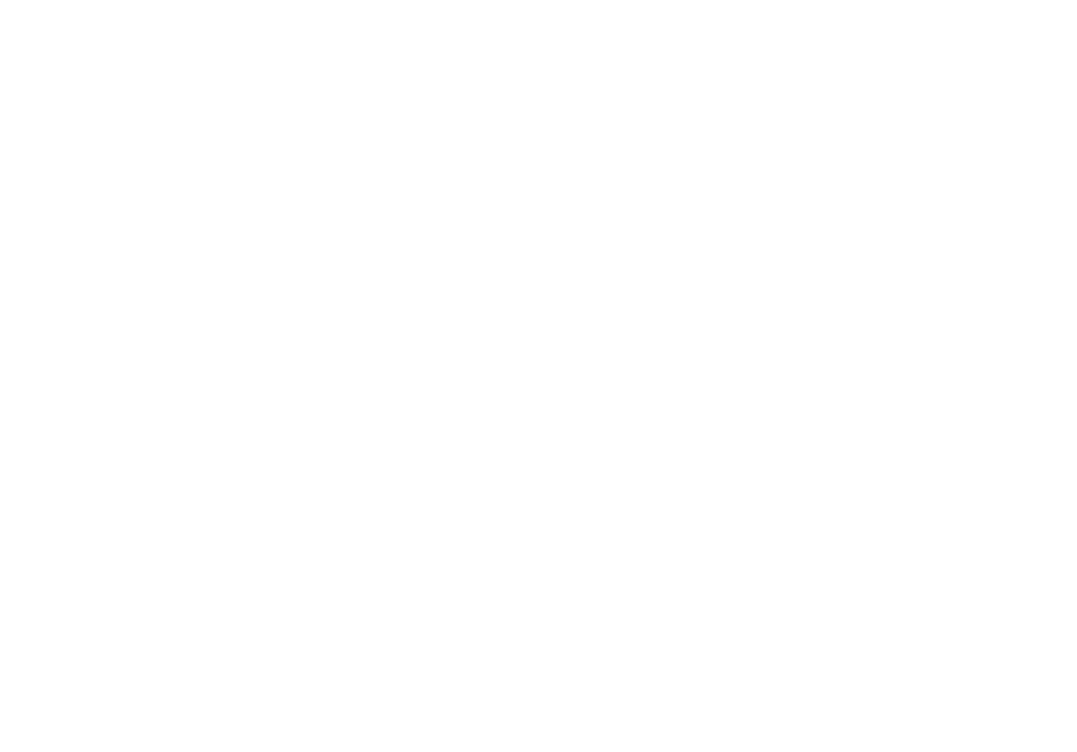
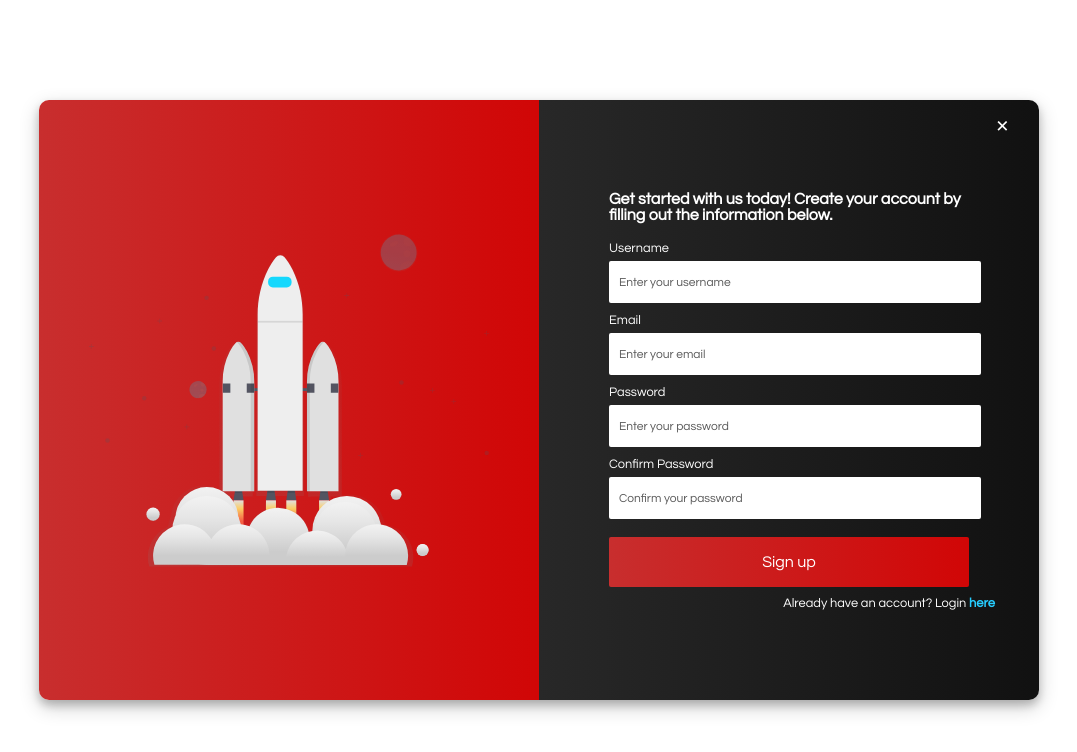
Before and after one commit to KailashJS/portal-redify, a React (Create React App) app: page /logIn in a window 1280 px wide. Shown: the top 752 px of the page, without its empty margins (101-1178 px from the left). Built offline with nearby package versions, Linux system fonts and the light colour scheme.

Commit message:
Registration + Login Form added

```diff
--- a/src/App.js
+++ b/src/App.js
@@ -1,11 +1,11 @@
 import "./app.css";
-import Home from './pages/home/Home';
-import { BrowserRouter as Router, Switch, Route } from 'react-router-dom';
-import MyFavourite from './pages/myFavourite/MyFavourite';
-import MyProfile from './pages/myProfile/MyProfile';
-
-import Notifications from './pages/notifications/Notifications';
-import Settings from './pages/settings/Settings';
+import Home from "./pages/home/Home";
+import { BrowserRouter as Router, Switch, Route } from "react-router-dom";
+import MyFavourite from "./pages/myFavourite/MyFavourite";
+import MyProfile from "./pages/myProfile/MyProfile";
+import Notifications from "./pages/notifications/Notifications";
+import Settings from "./pages/settings/Settings";
+import Form from "./Form";
 
 function App() {
   return (
@@ -13,6 +13,9 @@
       <Switch>
         <Route exact path="/">
           <Home />
+        </Route>
+        <Route path="/logIn">
+          <Form />
         </Route>
         <Route path="/myFavourites">
           <MyFavourite />
--- a/src/Form.css
+++ b/src/Form.css
@@ -146,6 +146,7 @@
   color: #fff;
   width: 80%;
   text-align: center;
+  margin-left: 200px;
 }
 
 .form-input-login a {
--- a/src/FormSignup.js
+++ b/src/FormSignup.js
@@ -2,6 +2,7 @@
 import validate from './validateInfo';
 import useForm from './useForm';
 import './Form.css';
+import { Link } from 'react-router-dom';
 
 const FormSignup = ({ submitForm }) => {
   const { handleChange, handleSubmit, values, errors } = useForm(
@@ -68,7 +69,7 @@
           Sign up
         </button>
         <span className='form-input-login'>
-          Already have an account? Login <a href='#'>here</a>
+          Already have an account? Login <Link to="/">here</Link>
         </span>
       </form>
     </div>
--- a/src/FormSuccess.js
+++ b/src/FormSuccess.js
@@ -1,11 +1,15 @@
 import React from 'react';
+import { Link } from 'react-router-dom';
 import './Form.css';
 
 const FormSuccess = () => {
   return (
     <div className='form-content-right'>
       <h1 className='form-success'>We have received your request!</h1>
-      <img className='form-img-2' src='img/img-3.svg' alt='success-image' />
+      <img className='form-img-2' src='img/img-3.svg' alt="success" />
+      <span className='form-input-login'>
+          Now Login <Link to="/">here</Link>
+      </span>
     </div>
   );
 };
```
Also changed, not shown: src/ProtectedRoute.js (added, +8 -0 lines). Lines whose indentation alone changed are shown as unchanged.
